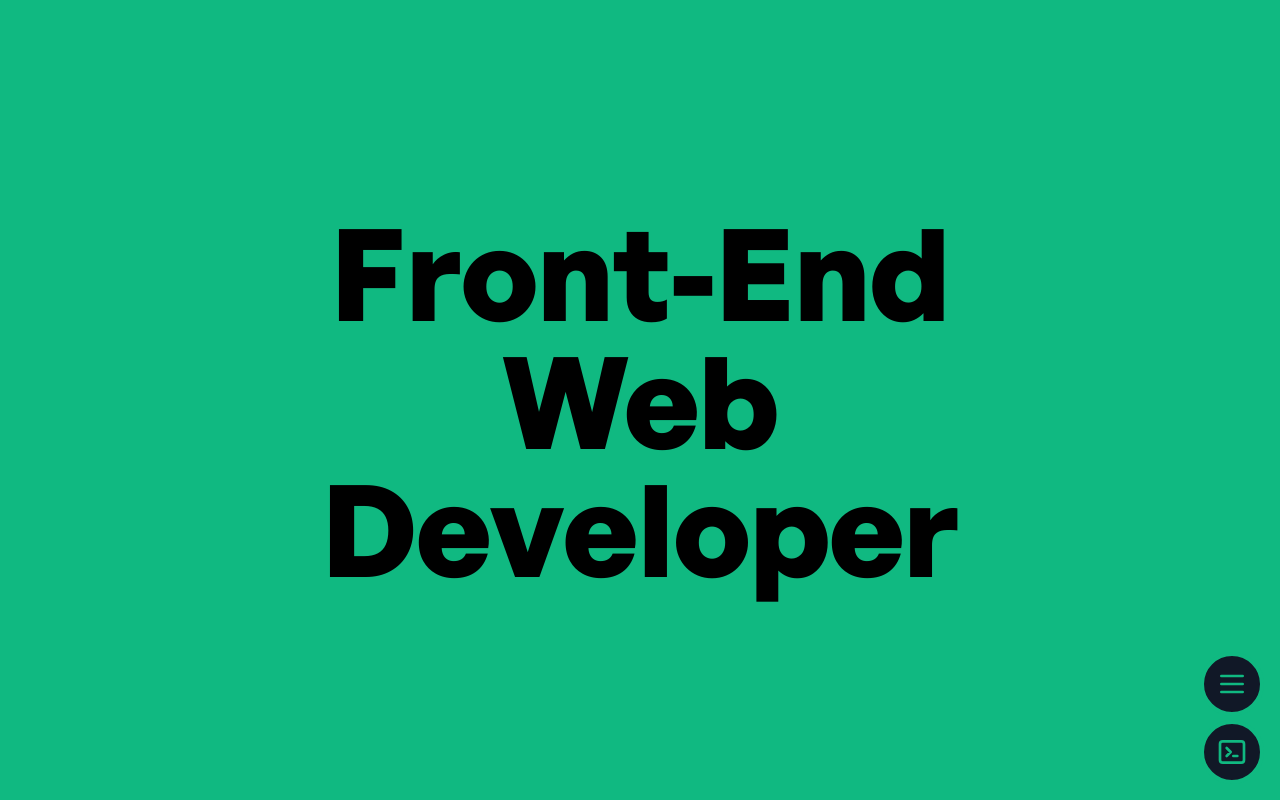
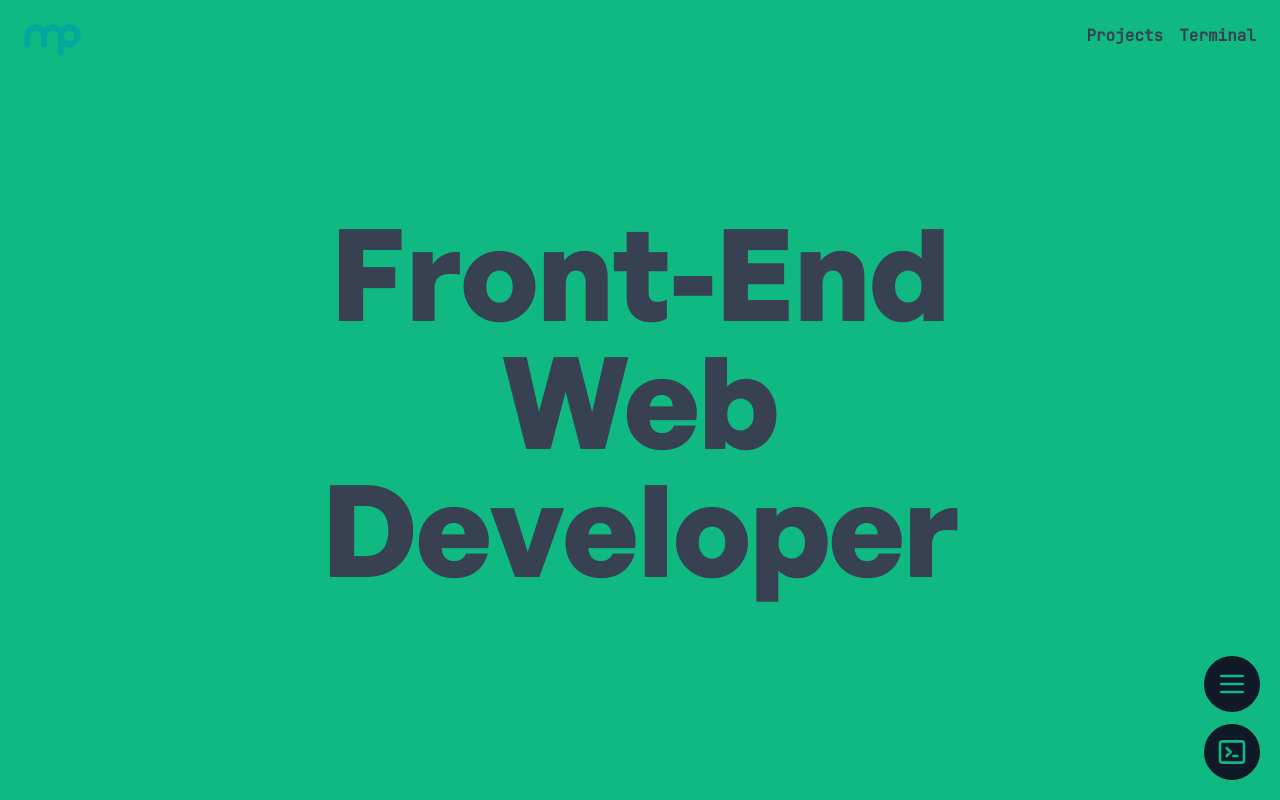
Before and after one commit to iamthismarvin/marvin.dev-v2, a Vue app: page / in a window 1280 px wide. Shown: the top 800 px of the page. Built offline with nearby package versions, Linux system fonts and the light colour scheme.

Commit message:
NEW: Add [Navigation] component to [Default] layout.

```diff
--- a/src/assets/styles/tailwind.css
+++ b/src/assets/styles/tailwind.css
@@ -4,7 +4,7 @@
 
 @layer base {
   html {
-    @apply font-body;
+    @apply font-body text-gray-700;
   }
 
   h1,
--- a/src/components/Navigation.vue
+++ b/src/components/Navigation.vue
@@ -1,7 +1,7 @@
 <template>
   <nav class="flex justify-between p-6 top-0 w-full">
     <img src="@/assets/images/logo.svg" alt="logo" class="h-8" />
-    <div class="font-bold text-gray-700">
+    <div class="font-bold">
       <a href="#" class="mr-4">Projects</a>
       <a href="#">Terminal</a>
     </div>
--- a/src/layouts/Default.vue
+++ b/src/layouts/Default.vue
@@ -6,6 +6,7 @@
     <transition name="fade">
       <Menu class="fixed z-30" v-if="isMenuActive" />
     </transition>
+    <Navigation class="absolute" />
     <div class="bottom-4 flex flex-col fixed right-4 z-50">
       <Button icon="M4 6h16M4 12h16M4 18h16" :action="toggleMenu" />
       <Button
@@ -28,6 +29,7 @@ export default Vue.extend({
   components: {
     Button: () => import('@/components/Button.vue'),
     Menu: () => import('@/components/Menu.vue'),
+    Navigation: () => import('@/components/Navigation.vue'),
     Terminal: () => import('@/components/Terminal/Terminal.vue'),
   },
   computed: {
```
